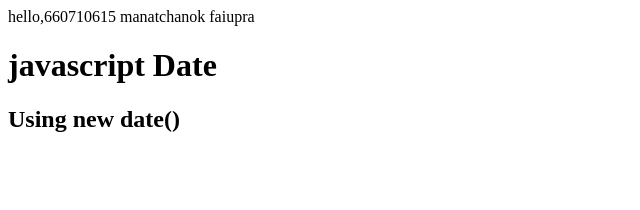
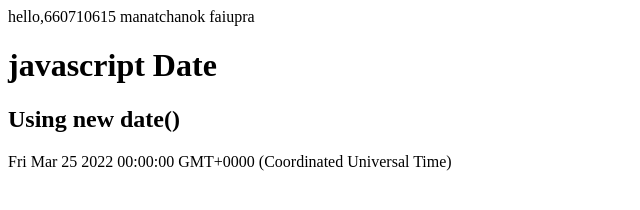
Before and after one commit to 660710615/517101_615, a plain HTML site: page index.html in a window 1280 px wide. Shown: the whole page, without its empty margins (0-640 px from the left). Drawn offline with Linux system fonts and the light colour scheme.

Commit message:
add it and name

```diff
--- a/index.html
+++ b/index.html
@@ -6,10 +6,13 @@ hello,660710615 manatchanok faiupra
   <h1>javascript Date</h1>
   <h2>Using new date()</h2>
 
+  <p id='demo'></p>
+
   <script>
     const d = new Date("2022-03-25");
     document.getElementById("demo").innerHTML = d;
   </script>
 
 </body>
+
 </html>
```
Lines whose indentation alone changed are shown as unchanged.
